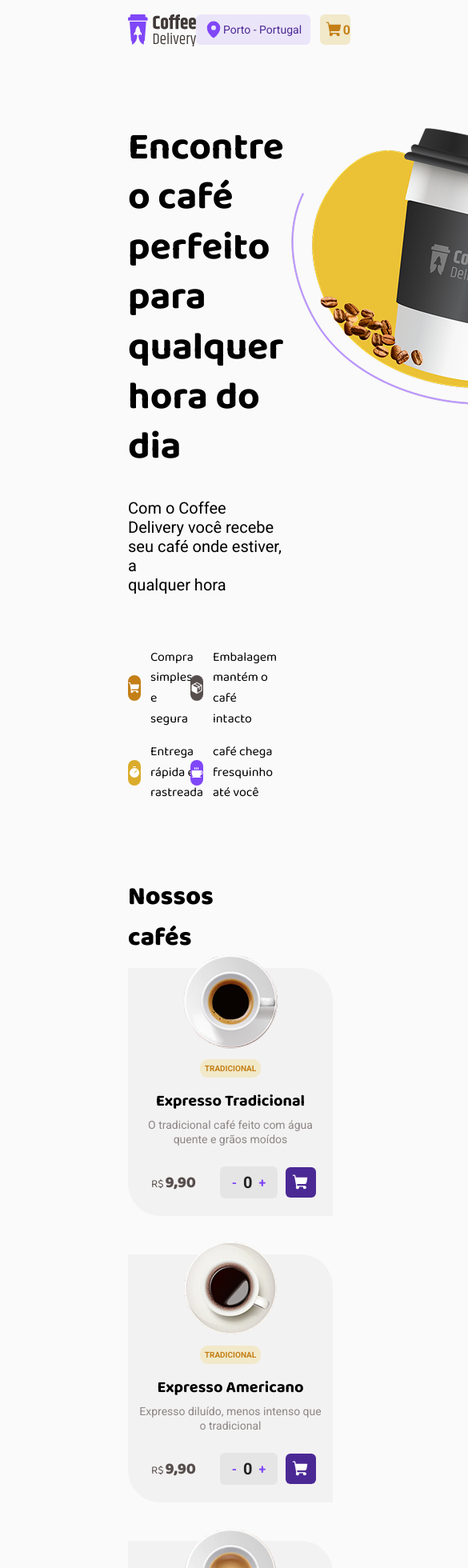
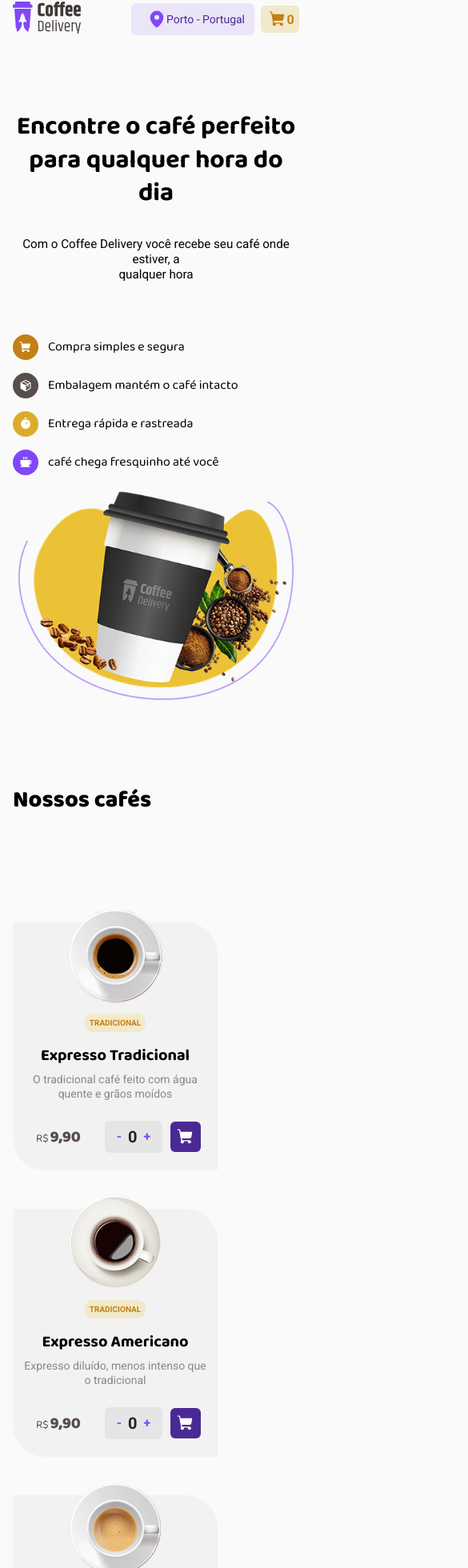
Before and after one commit to bastos88/coffee-delivery, a React (Vite) app: page / in a window 390 px wide. Shown: the part 14-1974 px from the top of the page at 80% size, 585 px wide, since content can reach past the window. Built offline with nearby package versions, Linux system fonts and the light colour scheme; data requests are answered from the project's data file.

Commit message:
fix: responsive styles, header/home/checkout/card/cartdetail updates; json-server port fix; silence eslint react-refresh warning

```diff
--- a/src/components/Card/styles.ts
+++ b/src/components/Card/styles.ts
@@ -12,8 +12,9 @@ export const CoffeeCard = styled.div`
     display: flex;
     flex-wrap: wrap;
     justify-content: center;
-    width: 256px;
-    height: 310px;
+    width: 100%;
+    max-width: 256px;
+    min-height: 310px;
     gap: 20px;
     background-color: ${(props) => props.theme['base-card']};
     border-radius:0px 40px 0px 40px;
--- a/src/components/CartDetail/styles.ts
+++ b/src/components/CartDetail/styles.ts
@@ -2,12 +2,12 @@ import styled from "styled-components";
 
 export const Detail = styled.div`
   display: flex;
-  width: 23.75rem;
+  width: 100%;
+  max-width: 23.75rem;
   justify-content: space-between;
   align-items: flex-start;
   padding: 1rem 0;
   border-bottom: 1px solid ${props => props.theme["base-button"]};
-  width: 100%;
 
   img {
     width: 5rem;
@@ -15,6 +15,10 @@ export const Detail = styled.div`
     object-fit: cover;
     border-radius: 8px;
     margin-right: 1rem;
+  }
+
+  @media (max-width: 480px) {
+    img { width: 3.5rem; height: 3.5rem; }
   }
 
   > div {
--- a/src/components/Header/styles.ts
+++ b/src/components/Header/styles.ts
@@ -3,35 +3,30 @@ import styled from "styled-components";
 export const HeaderContainer = styled.header`
     display: flex;
     justify-content: space-between;
-    margin: 2rem 10rem;
+    margin: 2rem 0;
 
     nav {
         display: flex;
-        flex-direction: row;
-        flex-wrap: nowrap;
         gap: 0.75rem;
+        align-items: center;
 
         a {
-        display: flex;
-        align-items: center;
-        text-decoration: none;
-
+            display: flex;
+            align-items: center;
+            text-decoration: none;
         }
 
     }
     nav a:first-child {
-            width: 8.938rem;
-            height: 2.375rem;
+            padding: 0.5rem 0.75rem;
             background: ${(props) => props.theme['purple-light']};
             color: ${(props) => props.theme['purple-dark']};
             font-size: 0.875rem;
-            line-height: 0.5;
             font-weight: lighter;
             border-radius: 6px;
         }
     nav a:last-child {
-        width:2.375rem;
-        height: 2.375rem;
+        padding: 0.4rem;
         background: ${(props) => props.theme['yellow-light']};
         color: ${(props) => props.theme['yellow-dark']};
         border-radius: 6px;
@@ -39,10 +34,16 @@ export const HeaderContainer = styled.header`
     }
    nav a:first-child svg{
         color: ${(props) => props.theme['purple']};
-        margin-left: 10px;
+        margin-left: 0.5rem;
    }
     nav a:last-child svg{
-        margin-left: 7px;
+        margin-left: 0.25rem;
     }
 
+    @media (max-width: 768px) {
+        margin: 1rem 0;
+        nav {
+            gap: 0.5rem;
+        }
+    }
 `
--- a/src/contexts/TransactionsContext.tsx
+++ b/src/contexts/TransactionsContext.tsx
@@ -1,3 +1,4 @@
+/* eslint-disable react-refresh/only-export-components */
 import { createContext, ReactNode, useEffect, useState } from "react";
 interface Transaction {
     id: number;
@@ -30,11 +31,14 @@ export function TransactionsProvider({ children }: TransactionsProviderProps) {
     const [counts, setCount] = useState<{ [id: number]: number }>({});
 
     async function loadTransactions() {
+        try {
         const response = await fetch('http://localhost:3001/transactions')
         const data = await response.json();
 
-        setTransactions(data);
-    }
+        setTransactions(data)}catch(error) {
+    console.error('Erro ao buscar transações:', error)
+  }
+}
 
 
 
--- a/src/layouts/DefaultLayout/styles.ts
+++ b/src/layouts/DefaultLayout/styles.ts
@@ -2,6 +2,7 @@ import styled from "styled-components";
 
 export const LayoutContainer = styled.div`
     width: 100%;
-
-
+    max-width: 1200px;
+    margin: 0 auto;
+    padding: 0 1rem;
 `
--- a/src/pages/Checkout/styles.ts
+++ b/src/pages/Checkout/styles.ts
@@ -1,11 +1,11 @@
 import styled from "styled-components";
 
 export const CheckOutContainer = styled.section`
-  margin: 4rem 10rem;
+  margin: 4rem 0;
   display: grid;
   grid-template-columns: 60% 40%;
   width: 100%;
-  height: 40rem;
+  min-height: 40rem;
   gap:2.25rem;
   max-width: 1200px;
   h1 {
@@ -14,4 +14,10 @@ export const CheckOutContainer = styled.section`
         font-size: 20px;
         line-height: 1.3;
   }
+
+  @media (max-width: 768px) {
+    grid-template-columns: 1fr;
+    min-height: auto;
+    gap: 1rem;
+  }
 `
--- a/src/pages/Home/styles.ts
+++ b/src/pages/Home/styles.ts
@@ -3,7 +3,8 @@ import styled from "styled-components";
 export const IntroContainer = styled.div`
     display: flex;
     justify-content: space-between;
-    margin: 5.75rem 10rem;
+    margin: 5.75rem 0;
+    align-items: center;
 
     h1 {
         font-size: 3rem;
@@ -31,7 +32,7 @@ export const IntroContainer = styled.div`
     li {
         display: flex;
         align-items: center;
-        width: 40%;
+        width: 45%;
         margin-top: 1rem;
 
     }
@@ -71,12 +72,21 @@ export const IntroContainer = styled.div`
         font-weight: lighter;
         line-height: 1.6;
     }
+    @media (max-width: 768px) {
+        flex-direction: column;
+        text-align: center;
+        h1 { font-size: 2rem; }
+        span { font-size: 0.95rem; }
+        img { max-width: 100%; height: auto; margin-top: 1rem; }
+        ul { justify-content: center; }
+        li { width: 100%; justify-content: flex-start; }
+    }
 
 `
 
 export const CoffeeCardContainer = styled.div`
     display: flex;
-    margin: 2rem 10rem;
+    margin: 2rem 0;
     background-color: ${(props) => props.theme['background']};
     position: relative;
     h1 {
@@ -86,4 +96,15 @@ export const CoffeeCardContainer = styled.div`
         font-weight: bolder;
         font-size: 32px;
     }
+
+    @media (max-width: 768px) {
+        flex-direction: column;
+        h1 { position: static; margin-bottom: 1rem; }
+    }
+
+    @media (max-width: 768px) {
+        ul { flex-direction: column; }
+        li { width: 100%; }
+        h1 { font-size: 1.8rem; }
+    }
 `
```
